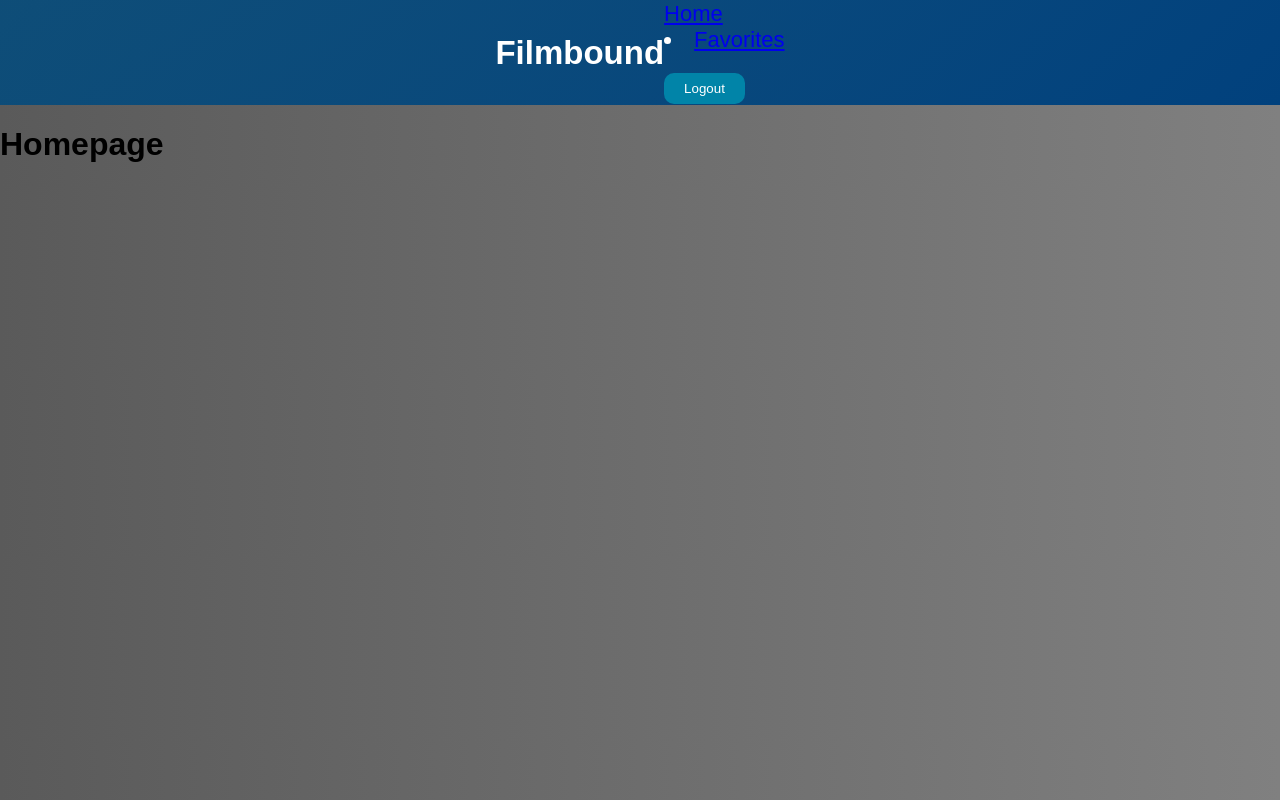
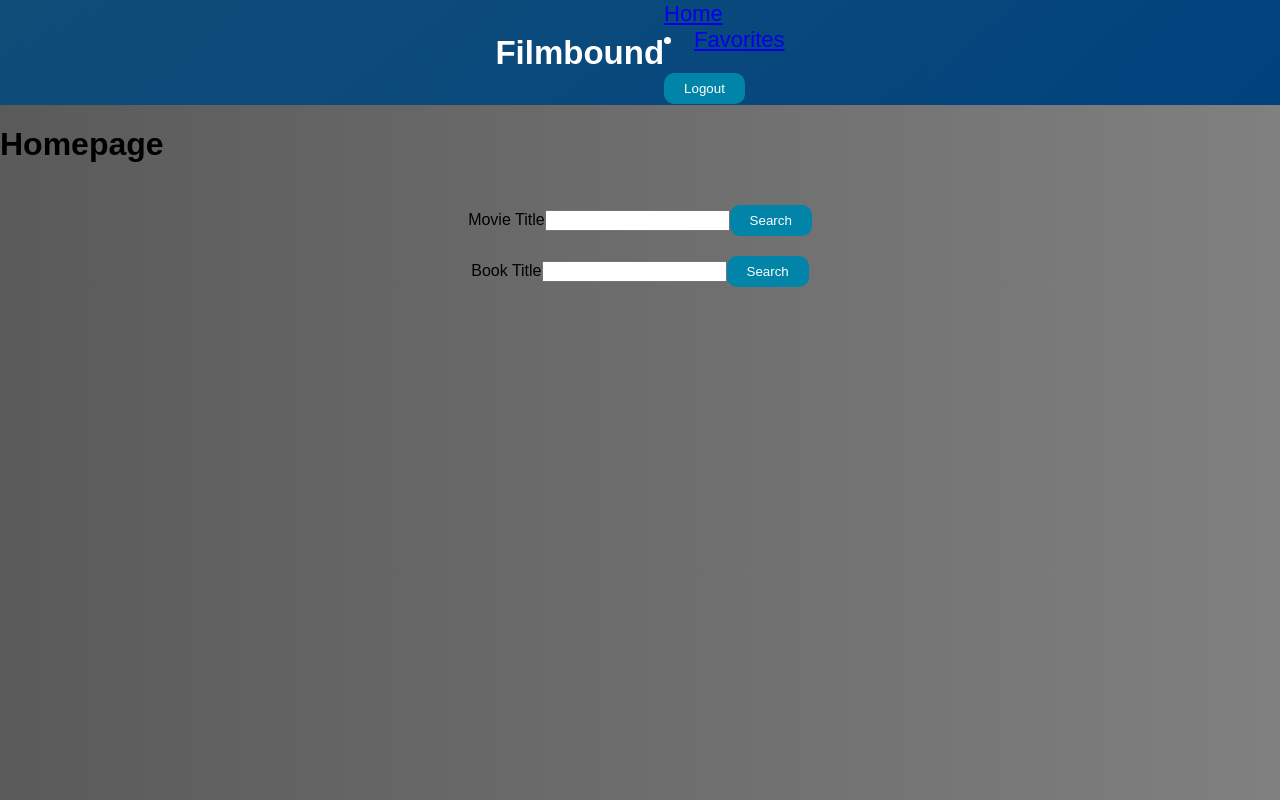
Before and after one commit to SMitchell92/Filmbound, a React (Vite) app in the folder client/: page / in a window 1280 px wide. Built offline with nearby package versions, Linux system fonts and the light colour scheme; sample sign-in values are in the browser's storage.

Commit message:
updated pages in page folder

```diff
--- a/client/src/pages/ErrorPage.tsx
+++ b/client/src/pages/ErrorPage.tsx
@@ -1,9 +1,14 @@
 import React from 'react';
+import { useRouteError } from 'react-router-dom';
 
 const ErrorPage: React.FC = () => {
+    const error = useRouteError();
+    console.error(error);
+
     return (
         <div>
-            <h1>ErrorPage</h1>
+            <h1>404 Page Error?  Well, gee!</h1>
+            <p>Gosh, our aplogies, an unexpected error has ocurred!</p>
         </div>
     );
 };
--- a/client/src/pages/FavoritesPage.tsx
+++ b/client/src/pages/FavoritesPage.tsx
@@ -12,6 +12,7 @@ const FavoritesPage: React.FC = () => {
     return (
         <div>
             <h1>Favorites</h1>
+            {/* TODO: display db table of favorite books and movies here */}
         </div>
     );
 };
--- a/client/src/pages/HomePage.tsx
+++ b/client/src/pages/HomePage.tsx
@@ -1,8 +1,10 @@
 import React, {useEffect} from 'react';
 import Auth from '../utils/auth';
 import { useNavigate } from 'react-router-dom';
+import { useState } from 'react';
 
 const HomePage: React.FC = () => {
+    const [inputName, setInputName] = useState("");
     const navigate = useNavigate()
     useEffect(() => {
         if (!Auth.loggedIn()) {
@@ -12,6 +14,34 @@ const HomePage: React.FC = () => {
     return (
         <div>
             <h1>Homepage</h1>
+
+            <form>
+            <div id="titleSearchInput">
+          <label htmlFor="name">Movie Title</label>
+          <input
+            type="text"
+            id="name"
+            name="name" required
+            value={inputName}
+            onChange={(event) => {
+              setInputName(event.target.value)
+            }}></input>
+            <button type="submit">Search</button>
+            </div>
+
+            <div id="titleSearchInput">
+          <label htmlFor="name">Book Title</label>
+          <input
+            type="text"
+            id="name"
+            name="name" required
+            value={inputName}
+            onChange={(event) => {
+              setInputName(event.target.value)
+            }}></input>
+            <button type="submit">Search</button>
+            </div>
+            </form>
         </div>
     );
 };
```
